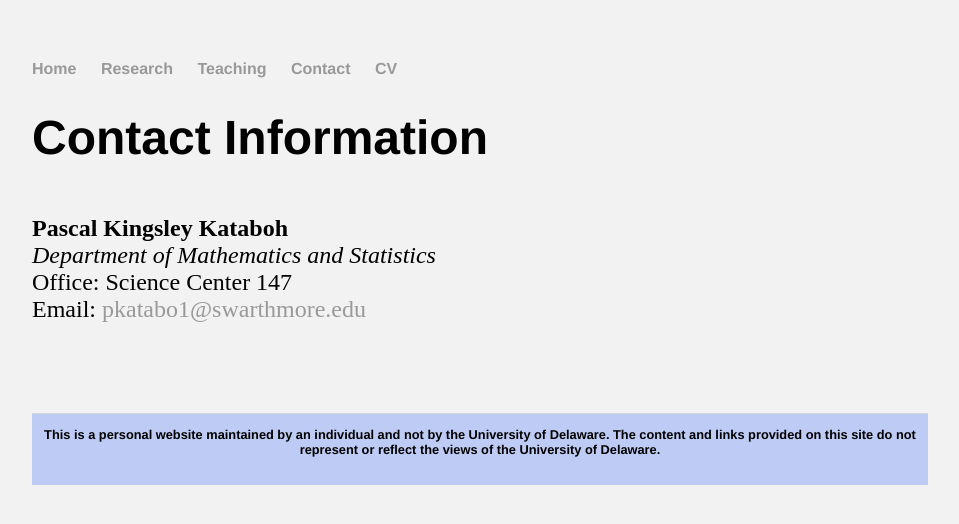
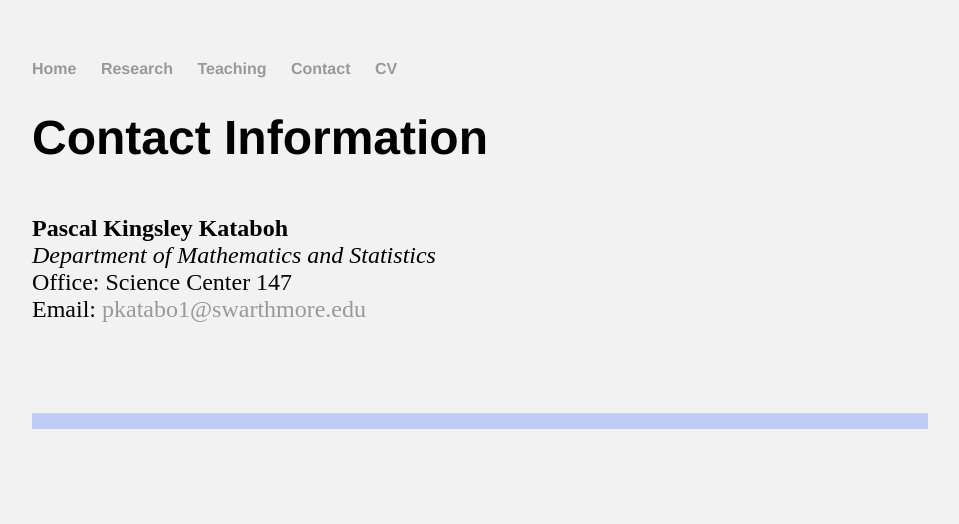
Before and after one commit to kataboh/kataboh.github.io, a Jekyll site: the page built from contact.html, in a window 1280 px wide. Shown: the top 524 px of the page, without its empty margins (160-1119 px from the left). Built offline with Jekyll 4.4.1, drawn with Linux system fonts in a browser that asks for light colours.

Commit message:
Update default.html

```diff
--- a/_layouts/default.html
+++ b/_layouts/default.html
@@ -25,11 +25,11 @@
 			</div><!-- /.container -->
 			<footer>
 			<center>
-	    		<ul>
-				This is a personal website maintained by an individual and not by the University of Delaware. The content and links provided on this site do not represent or reflect the views of the University of Delaware.
+	    		<!-- <ul> -->
+				<!-- This is a personal website maintained by an individual and not by the University of Delaware. The content and links provided on this site do not represent or reflect the views of the University of Delaware. -->
 				<!-- <li><a href="mailto:nakaoj@udel.edu">email</a></li> -->
 	        		<!-- <li><a href="https://github.com/jhknakao">github.com/jhknakao</a></li> -->
-				</ul>
+				<!-- </ul> -->
 				<br>
 				</center>
 			</footer>
```
